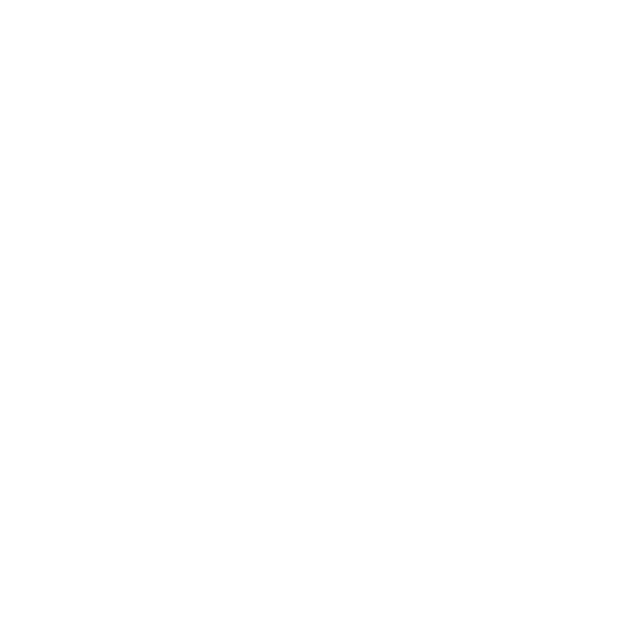
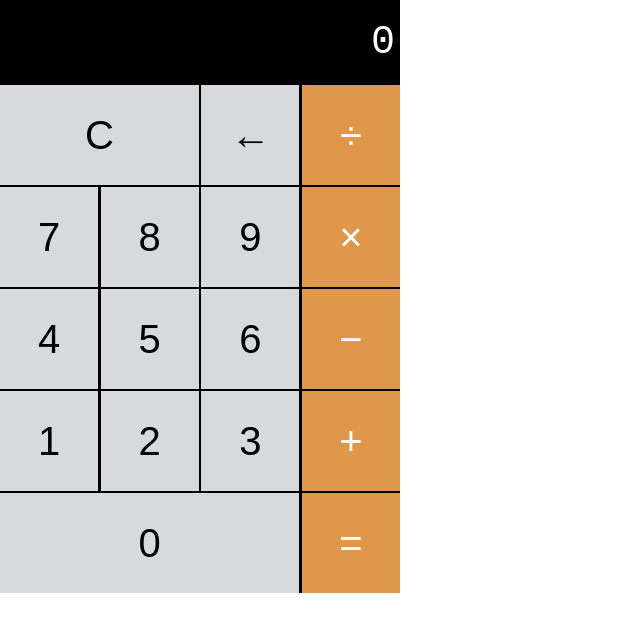
Before and after one commit to Shabby777/FrontendMasters-Bootcamp, a plain HTML site: page Day 5-github/calculator.html in a window 1280 px wide. Shown: the whole page, without its empty margins (0-640 px from the left). Drawn offline with Linux system fonts and the light colour scheme.

Commit message:
Calc Added

```diff
--- a/Day 5-github/calculator.html
+++ b/Day 5-github/calculator.html
@@ -8,10 +8,37 @@
 <body>
     <div class="wrapper">
         <section class="screen">
-
+            0
         </section>
 
         <section class="calc-buttons">
+            <div class="calc-button-row">
+                <button class="calc-button double">C</button>
+                <button class="calc-button">&larr;</button>
+                <button class="calc-button">&divide;</button>
+            </div>
+            <div class="calc-button-row">
+                <button class="calc-button">7</button>
+                <button class="calc-button">8</button>
+                <button class="calc-button">9</button>
+                <button class="calc-button">&times;</button>
+            </div>
+            <div class="calc-button-row">
+                <button class="calc-button">4</button>
+                <button class="calc-button">5</button>
+                <button class="calc-button">6</button>
+                <button class="calc-button">&minus;</button>
+            </div>
+            <div class="calc-button-row">
+                <button class="calc-button">1</button>
+                <button class="calc-button">2</button>
+                <button class="calc-button">3</button>
+                <button class="calc-button">&plus;</button>
+            </div>
+            <div class="calc-button-row">
+                <button class="calc-button triple">0</button>
+                <button class="calc-button">&equals;</button>
+            </div>
 
         </section>
     </div>
--- a/Day 5-github/css/calculator.css
+++ b/Day 5-github/css/calculator.css
@@ -10,4 +10,45 @@
 }
 .wrapper {
     width: 400px;
+    background-color: black;
+    color: white;
 }
+.calc-button-row {
+    display: flex;
+    flex-flow: row nowrap;
+    justify-content: space-between;
+    margin-bottom: 0.5%;
+}
+.screen{
+    text-align: right;
+    font-family: 'Courier New', Courier, monospace;
+    padding: 20px 5px;
+    font-size: 40px;
+}
+.calc-button {
+    background-color: #d8d9db;
+    color: black;
+    border: none;
+    font-size: 40px;
+    height: 100px;
+    flex-basis: 24.5%;
+}
+.calc-button:hover {
+    background-color: #ebebeb;
+}
+.calc-button:active {
+    background-color: #bbbcbe;
+}
+.double{
+    flex-basis: 49.7%;
+}
+.triple{
+    flex-basis: 74.8%;
+}
+.calc-button:last-child{
+    background-color: #df974c;
+    color: white;
+}
+.calc-button:last-child:hover{
+    background-color: #dfb07e;
+}
```
